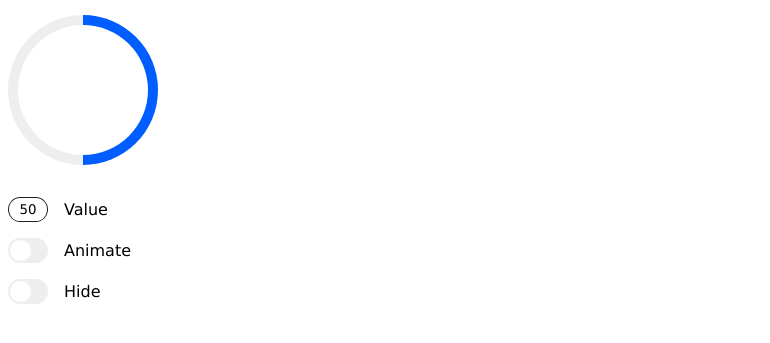
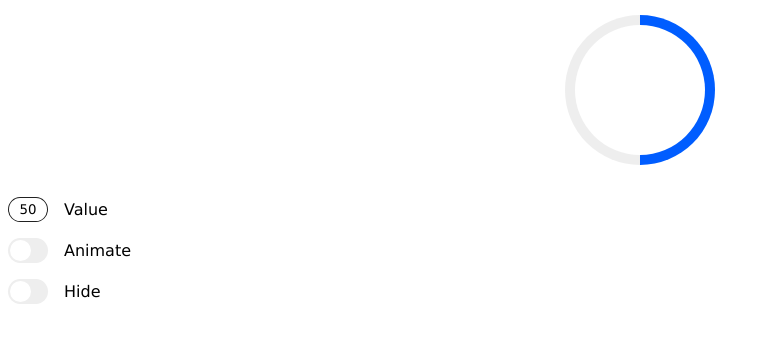
Before and after one commit to mariannaivanova/JSProgressTracker, a website with bundled scripts: page index.html in a window 1280 px wide. Shown: the part 43-386 px from the top of the page, without its empty margins (0-770 px from the left). Built offline with nearby package versions, Linux system fonts and the light colour scheme.

Commit message:
add ProgressRing class, add Readme.MD

```diff
--- a/index.html
+++ b/index.html
@@ -11,8 +11,7 @@
 <body>
 <h3> Progress </h3>
 <div class="content">
-    <progress id="value" max="100" style="--p:50"></progress>
-
+    <div id="progressRingContainer"></div>
     <div class="input-group">
         <form>
             <label class="input-value">
@@ -32,6 +31,6 @@
         </label>
     </div>
 </div>
-<script src="scripts/index.js"></script>
+<script type="module" src="scripts/ProgressRing.js"></script>
 </body>
 </html>
--- /dev/null
+++ b/scripts/ProgressRing.js
@@ -0,0 +1,147 @@
+import { PROGRESS_RING_DEFAULTS } from './constants.js';
+
+const animateCheckbox = document.getElementById("animateCheckbox");
+const hideCheckbox = document.getElementById("hideCheckbox");
+const input = document.getElementById("input");
+let animationInterval = null;
+
+
+class ProgressRing {
+    constructor(parentElement, options = {}) {
+        this.state = {
+            ...PROGRESS_RING_DEFAULTS,
+            ...options,
+            progress: options.initialProgress || PROGRESS_RING_DEFAULTS.initialProgress
+        };
+
+        this.container = document.createElement('div');
+        parentElement.appendChild(this.container);
+        this.render();
+    }
+
+    render() {
+        this.container.innerHTML = '';
+        this.container.className = 'progress-ring-container';
+        this.container.style.width = `${this.state.radius}px`;
+        this.container.style.height = `${this.state.radius}px`;
+
+        this.ringElement = document.createElement('div');
+        this.ringElement.className = 'progress-ring';
+        Object.assign(this.ringElement.style, {
+            width: '100%',
+            height: '100%',
+            borderRadius: '50%',
+            position: 'relative',
+            overflow: 'hidden',
+        });
+
+        const holeSize = this.state.radius - this.state.thickness * 2;
+        this.holeElement = document.createElement('div');
+        this.holeElement.className = 'progress-hole';
+        Object.assign(this.holeElement.style, {
+            width: `${holeSize}px`,
+            height: `${holeSize}px`,
+            backgroundColor: '#fff',
+            borderRadius: '50%',
+            position: 'absolute',
+            top: '50%',
+            left: '50%',
+            transform: 'translate(-50%, -50%)',
+            zIndex: '2',
+            pointerEvents: 'none'
+        });
+
+        this.container.appendChild(this.ringElement);
+        this.container.appendChild(this.holeElement);
+        this.updateProgress();
+    }
+
+    updateProgress() {
+        const degrees = (this.state.progress / 100) * 360;
+        this.ringElement.style.transition = `background ${this.state.animationDuration}ms ease-out`;
+        this.ringElement.style.background = `conic-gradient(
+        ${this.state.color} 0deg,
+        ${this.state.color} ${degrees}deg,
+        ${this.state.backgroundColor} ${degrees}deg,
+        ${this.state.backgroundColor} 360deg
+      )`;
+    }
+
+    set progress(value) {
+        this.state.progress = Math.max(0, Math.min(100, value));
+        this.updateProgress();
+    }
+}
+
+if (typeof window !== 'undefined') {
+    window.ProgressRing = ProgressRing;
+}
+
+export const progressRing = new ProgressRing(
+    document.getElementById('progressRingContainer'),
+    {initialProgress: 50}
+);
+
+
+input.addEventListener('input', function (event) {
+    let value = parseInt(event.target.value) || 0;
+    if (isNaN(value)) {
+        value = 0;
+    }
+    value = Math.max(0, Math.min(100, value)).toString();
+    input.value = value;
+    progressRing.progress = value;
+
+    if (animationInterval) {
+        clearInterval(animationInterval);
+        animationInterval = null;
+    }
+});
+
+animateCheckbox.addEventListener("change", function () {
+    if (animateCheckbox.checked) {
+        hideCheckbox.checked = false;
+        input.disabled = true;
+        input.style.opacity = "0.7"
+        animate();
+    } else {
+        input.disabled = false;
+        input.style.opacity = "1";
+        stopAnimation();
+    }
+})
+
+hideCheckbox.addEventListener("change", function () {
+    if (hideCheckbox.checked) {
+        animateCheckbox.checked = false;
+        document.getElementById('progressRingContainer').style.opacity = "0";
+        stopAnimation();
+        document.getElementById('progressRingContainer').style.transition = "opacity 0.5s ease";
+        document.getElementById('progressRingContainer').style.opacity = "0";
+    } else {
+        document.getElementById('progressRingContainer').style.transition = "opacity 0.5s ease";
+        document.getElementById('progressRingContainer').style.opacity = "1";
+    }
+});
+
+
+const stopAnimation = () => {
+    if (animationInterval) {
+        clearInterval(animationInterval);
+        animationInterval = null;
+    }
+}
+
+const animate = () => {
+    stopAnimation();
+    document.getElementById('progressRingContainer').style.transition = "opacity 0.5s ease";
+    document.getElementById('progressRingContainer').style.opacity = "1";
+    let value = 0;
+    progressRing.progress = value;
+    animationInterval = setInterval(() => {
+        value += 0.005;
+        value = value <= 100 ? value : 0;
+        progressRing.progress = value;
+        input.value = Math.round(value);
+    }, 1);
+}
--- /dev/null
+++ b/scripts/constants.js
@@ -0,0 +1,7 @@
+export const PROGRESS_RING_DEFAULTS = {
+    radius: 150,
+    thickness: 10,
+    color: '#005DFF',
+    backgroundColor: '#eee',
+    initialProgress: 50
+};
--- a/scripts/index.js
+++ /dev/null
@@ -1,64 +0,0 @@
-document.addEventListener('DOMContentLoaded', function() {
-    const input = document.getElementById("input");
-    const progress = document.getElementById("value");
-    let animationInterval = null;
-    input.addEventListener('input', function(event) {
-        let value = parseInt(event.target.value) || 0;
-        value = Math.max(0, Math.min(100, value)).toString();
-        event.target.value = value;
-        progress.style.setProperty('--p', value);
-        if (animationInterval) {
-            clearInterval(animationInterval);
-            animationInterval = null;
-        }
-    });
-
-    input.value = "50";
-    progress.style.setProperty('--p', "50");
-
-    const animateCheckbox = document.getElementById("animateCheckbox");
-    const hideCheckbox = document.getElementById("hideCheckbox");
-    animateCheckbox.addEventListener("change", function() {
-        if (animateCheckbox.checked) {
-            hideCheckbox.checked = false;
-            input.disabled = true;
-            input.style.opacity = "0.7"
-            animate();
-        } else {
-            input.disabled = false;
-            input.style.opacity = "1";
-            stopAnimation();
-        }
-    })
-
-    hideCheckbox.addEventListener("change", function() {
-        if (hideCheckbox.checked) {
-            animateCheckbox.checked = false;
-            progress.style.opacity = "0";
-            stopAnimation();
-        } else {
-            progress.style.opacity = "1";
-        }
-    });
-
-    function animate() {
-        stopAnimation();
-        const progress = document.getElementById("value");
-        progress.style.opacity = "1";
-        let value = 0;
-        progress.style.setProperty('--p', "0");
-        animationInterval = setInterval(() => {
-            value += 0.005;
-            value = value <= 100 ? value : 0;
-            progress.style.setProperty('--p', value);
-            input.value = Math.round(value);
-        }, 1);
-    }
-
-    function stopAnimation() {
-        if (animationInterval) {
-            clearInterval(animationInterval);
-            animationInterval = null;
-        }
-    }
-});
--- a/styles/style.css
+++ b/styles/style.css
@@ -8,34 +8,14 @@ body {
     gap: 2rem;
 }
 
-progress {
-    --s: 150px;
-    --w: 10px;
-    --a: calc(((var(--p) * 360) / 100) * 1deg);
-    width: var(--s);
-    height: var(--s);
-    border-radius: 50%;
-    background: conic-gradient(#005DFF, #005DFF var(--a), #eee var(--a), #eee);
+.progress-ring-container {
     position: relative;
-    transition: .3s ease;
-}
-
-progress::before {
-    content: '';
-    position: absolute;
-    width: calc(var(--s) - 2 * var(--w));
-    height: calc(var(--s) - 2 * var(--w));
-    background: #fff;
-    left: var(--w); top: var(--w);
-    border-radius: 50%;
-}
-
-progress::-webkit-progress-bar {
-    visibility: hidden;
+    margin: 0 auto;
+    transition: opacity 0.5s ease;
 }
 
 #value {
-    transition: opacity 0.3s ease;
+    transition: opacity 0.5s ease;
 }
 
 .input-group {
```
Also changed, not shown: README.md.
